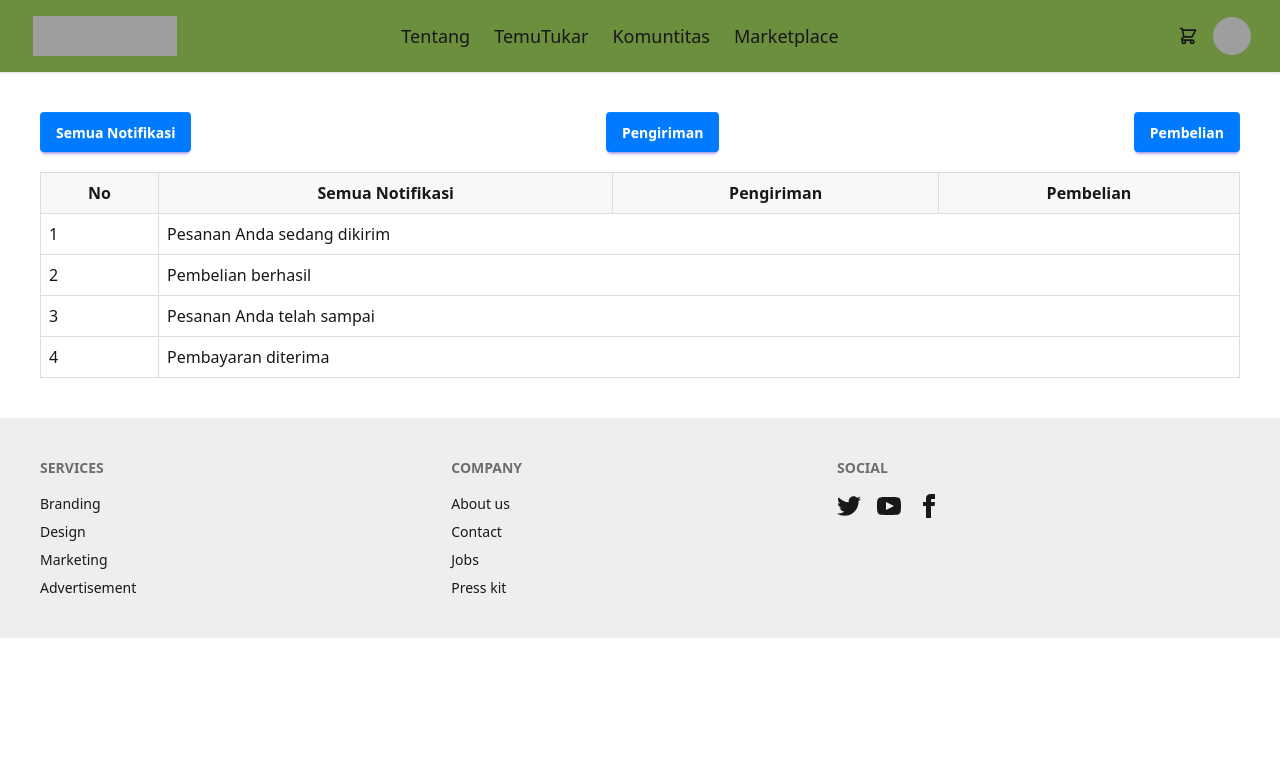
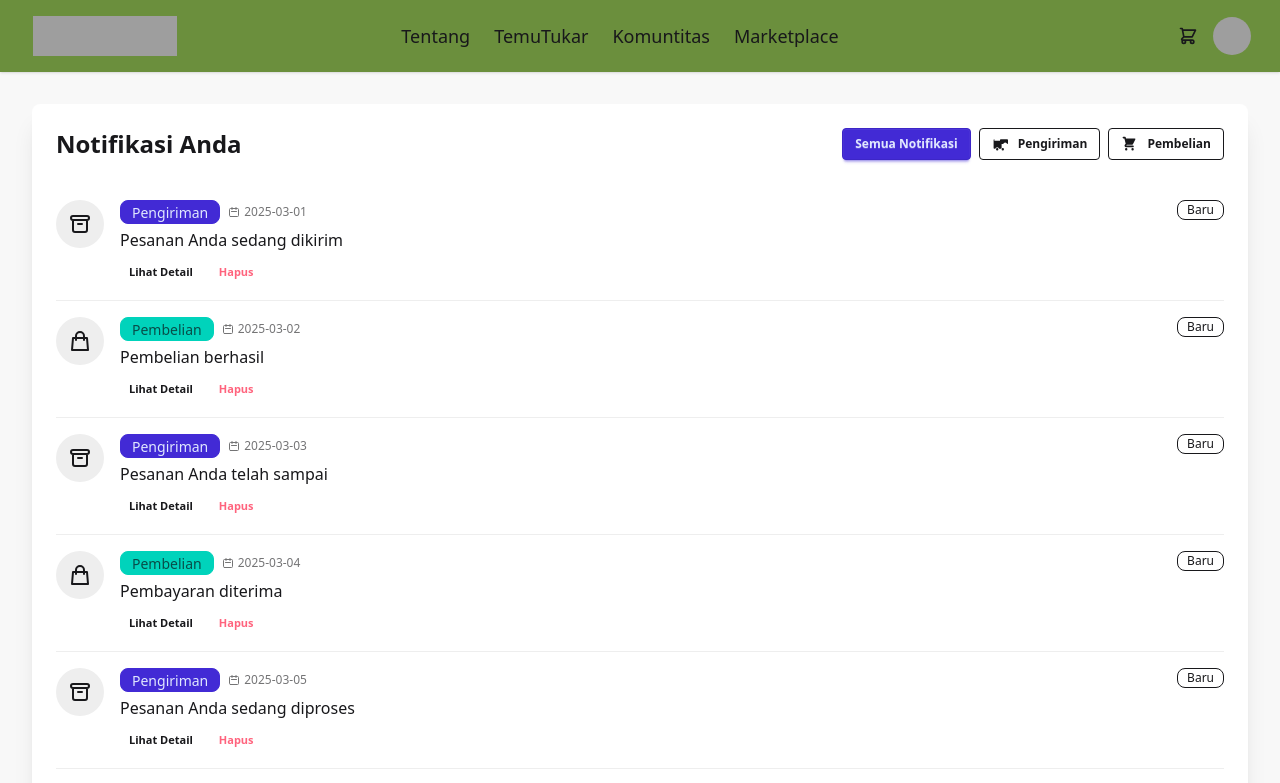
Before and after one commit to mirfan777/rajulang, a SvelteKit app: page /notification in a window 1280 px wide. Shown: the top 783 px of the page. Built offline with nearby package versions, Linux system fonts and the light colour scheme; grey boxes are pictures that could not be loaded.

Commit message:
add cart and fix notification

```diff
--- a/src/routes/notification/+page.svelte
+++ b/src/routes/notification/+page.svelte
@@ -6,7 +6,16 @@
         { id: 2, type: 'Pembelian', message: 'Pembelian berhasil', date: '2025-03-02' },
         { id: 3, type: 'Pengiriman', message: 'Pesanan Anda telah sampai', date: '2025-03-03' },
         { id: 4, type: 'Pembelian', message: 'Pembayaran diterima', date: '2025-03-04' },
-        // Tambahkan data notifikasi lainnya di sini
+        { id: 5, type: 'Pengiriman', message: 'Pesanan Anda sedang diproses', date: '2025-03-05' },
+        { id: 6, type: 'Pembelian', message: 'Pesanan Anda telah dikonfirmasi', date: '2025-03-06' },
+        { id: 7, type: 'Pengiriman', message: 'Pesanan Anda sedang dalam perjalanan', date: '2025-03-07' },
+        { id: 8, type: 'Pembelian', message: 'Pembelian Anda telah diverifikasi', date: '2025-03-08' },
+        { id: 9, type: 'Pengiriman', message: 'Pesanan Anda telah diterima', date: '2025-03-09' },
+        { id: 10, type: 'Pembelian', message: 'Pembayaran Anda telah dikonfirmasi', date: '2025-03-10' },
+        { id: 11, type: 'Pengiriman', message: 'Pesanan Anda sedang dikemas', date: '2025-03-11' },
+        { id: 12, type: 'Pembelian', message: 'Pembelian Anda telah berhasil', date: '2025-03-12' },
+        { id: 13, type: 'Pengiriman', message: 'Pesanan Anda sedang dalam pengiriman', date: '2025-03-13' },
+        { id: 14, type: 'Pembelian', message: 'Pembayaran Anda telah diterima', date: '2025-03-14' }
     ]);
 
     const filterType = writable('Semua Notifikasi');
@@ -18,65 +27,124 @@
     $: filteredNotifications = $notifications.filter(notification =>
         $filterType === 'Semua Notifikasi' || notification.type === $filterType
     );
+
+    // Helper function to get badge color based on notification type
+    function getBadgeColor(type) {
+        return type === 'Pengiriman' ? 'badge-primary' : 'badge-accent';
+    }
 </script>
 
-<main class="container mx-auto p-10">
-    <div class="container flex flex-col gap-5">
-        <div class="flex justify-between items-center">
-            <button on:click={() => setFilter('Semua Notifikasi')} class="btn btn-primary">Semua Notifikasi</button>
-            <button on:click={() => setFilter('Pengiriman')} class="btn btn-primary">Pengiriman</button>
-            <button on:click={() => setFilter('Pembelian')} class="btn btn-primary">Pembelian</button>
+<main class="container mx-auto p-4 md:p-6 lg:p-8 bg-base-200 min-h-screen">
+    <div class="bg-base-100 shadow-xl rounded-box p-6">
+        <!-- Header -->
+        <div class="flex flex-col md:flex-row justify-between items-center mb-6">
+            <h2 class="text-2xl font-bold mb-4 md:mb-0">Notifikasi Anda</h2>
+            <div class="flex gap-2 flex-wrap">
+                <button class="btn btn-sm {$filterType === 'Semua Notifikasi' ? 'btn-primary' : 'btn-outline'}"
+                        on:click={() => setFilter('Semua Notifikasi')}>
+                    Semua Notifikasi
+                </button>
+                <button class="btn btn-sm {$filterType === 'Pengiriman' ? 'btn-primary' : 'btn-outline'}"
+                        on:click={() => setFilter('Pengiriman')}>
+                    <svg xmlns="http://www.w3.org/2000/svg" class="h-4 w-4 mr-1" viewBox="0 0 20 20" fill="currentColor">
+                        <path d="M8 16.5a1.5 1.5 0 11-3 0 1.5 1.5 0 013 0zM15 16.5a1.5 1.5 0 11-3 0 1.5 1.5 0 013 0z" />
+                        <path d="M3 4a1 1 0 00-1 1v10a1 1 0 001 1h1.05a2.5 2.5 0 014.9 0H11a1 1 0 001-1v-5h2.05a2.5 2.5 0 014.9 0H19a1 1 0 001-1v-4a1 1 0 00-1-1h-8a1 1 0 00-1 1v1H3z" />
+                    </svg>
+                    Pengiriman
+                </button>
+                <button class="btn btn-sm {$filterType === 'Pembelian' ? 'btn-primary' : 'btn-outline'}"
+                        on:click={() => setFilter('Pembelian')}>
+                    <svg xmlns="http://www.w3.org/2000/svg" class="h-4 w-4 mr-1" viewBox="0 0 20 20" fill="currentColor">
+                        <path d="M3 1a1 1 0 000 2h1.22l.305 1.222a.997.997 0 00.01.042l1.358 5.43-.893.892C3.74 11.846 4.632 14 6.414 14H15a1 1 0 000-2H6.414l1-1H14a1 1 0 00.894-.553l3-6A1 1 0 0017 3H6.28l-.31-1.243A1 1 0 005 1H3z" />
+                        <path d="M16 16.5a1.5 1.5 0 11-3 0 1.5 1.5 0 013 0zM6.5 18a1.5 1.5 0 100-3 1.5 1.5 0 000 3z" />
+                    </svg>
+                    Pembelian
+                </button>
+            </div>
         </div>
-        <table class="table-auto w-full">
-            <thead>
-                <tr>
-                    <th class="px-4 py-2">No</th>
-                    <th class="px-4 py-2">Semua Notifikasi</th>
-                    <th class="px-4 py-2">Pengiriman</th>
-                    <th class="px-4 py-2">Pembelian</th>
-                </tr>
-            </thead>
-            <tbody>
-                {#each filteredNotifications as notification, index}
-                    <tr>
-                        <td class="border px-4 py-2">{index + 1}</td>
-                        <td class="border px-4 py-2" colspan="3">{notification.message}</td>
-                    </tr>
+
+        <!-- Counter -->
+        <!-- <div class="mb-4">
+            <div class="stats bg-base-200 shadow">
+                <div class="stat">
+                    <div class="stat-title">Total Notifikasi</div>
+                    <div class="stat-value text-primary">{filteredNotifications.length}</div>
+                    <div class="stat-desc">{$filterType}</div>
+                </div>
+            </div>
+        </div> -->
+
+        <!-- Notifications List -->
+        {#if filteredNotifications.length === 0}
+            <div class="alert alert-info shadow-lg">
+                <div>
+                    <svg xmlns="http://www.w3.org/2000/svg" fill="none" viewBox="0 0 24 24" class="stroke-current flex-shrink-0 w-6 h-6">
+                        <path stroke-linecap="round" stroke-linejoin="round" stroke-width="2" d="M13 16h-1v-4h-1m1-4h.01M21 12a9 9 0 11-18 0 9 9 0 0118 0z"></path>
+                    </svg>
+                    <span>Tidak ada notifikasi untuk ditampilkan.</span>
+                </div>
+            </div>
+        {:else}
+            <div class="divide-y divide-base-300">
+                {#each filteredNotifications as notification}
+                    <div class="py-4 hover:bg-base-200 transition-all duration-200">
+                        <div class="flex items-start justify-between">
+                            <div class="flex items-start space-x-4">
+                                <!-- Icon based on notification type -->
+                                <div class="avatar placeholder">
+                                    <div class="bg-base-300 text-base-content rounded-full w-12 h-12 flex items-center justify-center">
+                                        {#if notification.type === 'Pengiriman'}
+                                            <svg xmlns="http://www.w3.org/2000/svg" class="h-6 w-6" fill="none" viewBox="0 0 24 24" stroke="currentColor">
+                                                <path stroke-linecap="round" stroke-linejoin="round" stroke-width="2" d="M5 8h14M5 8a2 2 0 110-4h14a2 2 0 110 4M5 8v10a2 2 0 002 2h10a2 2 0 002-2V8m-9 4h4" />
+                                            </svg>
+                                        {:else}
+                                            <svg xmlns="http://www.w3.org/2000/svg" class="h-6 w-6" fill="none" viewBox="0 0 24 24" stroke="currentColor">
+                                                <path stroke-linecap="round" stroke-linejoin="round" stroke-width="2" d="M16 11V7a4 4 0 00-8 0v4M5 9h14l1 12H4L5 9z" />
+                                            </svg>
+                                        {/if}
+                                    </div>
+                                </div>
+
+                                <!-- Content -->
+                                <div class="flex-1">
+                                    <div class="flex items-center">
+                                        <span class="badge {getBadgeColor(notification.type)} mr-2">
+                                            {notification.type}
+                                        </span>
+                                        <span class="text-xs text-base-content opacity-60 flex items-center">
+                                            <svg xmlns="http://www.w3.org/2000/svg" class="h-3 w-3 mr-1" fill="none" viewBox="0 0 24 24" stroke="currentColor">
+                                                <path stroke-linecap="round" stroke-linejoin="round" stroke-width="2" d="M8 7V3m8 4V3m-9 8h10M5 21h14a2 2 0 002-2V7a2 2 0 00-2-2H5a2 2 0 00-2 2v12a2 2 0 002 2z" />
+                                            </svg>
+                                            {notification.date}
+                                        </span>
+                                    </div>
+                                    <h3 class="font-medium text-base-content mt-1">{notification.message}</h3>
+                                    <div class="mt-2 flex space-x-2">
+                                        <button class="btn btn-xs btn-ghost">Lihat Detail</button>
+                                        <button class="btn btn-xs btn-ghost text-error">Hapus</button>
+                                    </div>
+                                </div>
+                            </div>
+
+                            <!-- Status indicator -->
+                            <div class="flex flex-col items-end">
+                                <div class="badge badge-sm badge-outline">Baru</div>
+                            </div>
+                        </div>
+                    </div>
                 {/each}
-            </tbody>
-        </table>
+            </div>
+
+            <!-- Pagination -->
+            <div class="flex justify-center mt-8">
+                <div class="btn-group">
+                    <button class="btn btn-sm">«</button>
+                    <button class="btn btn-sm btn-active">1</button>
+                    <button class="btn btn-sm">2</button>
+                    <button class="btn btn-sm">3</button>
+                    <button class="btn btn-sm">»</button>
+                </div>
+            </div>
+        {/if}
     </div>
 </main>
-
-<style>
-    .btn {
-        padding: 0.5rem 1rem;
-        border: none;
-        background-color: #007bff;
-        color: white;
-        cursor: pointer;
-        border-radius: 0.25rem;
-    }
-
-    .btn-primary {
-        background-color: #007bff;
-    }
-
-    .btn-primary:hover {
-        background-color: #0056b3;
-    }
-
-    .table-auto {
-        width: 100%;
-        border-collapse: collapse;
-    }
-
-    .table-auto th, .table-auto td {
-        border: 1px solid #ddd;
-        padding: 0.5rem;
-    }
-
-    .table-auto th {
-        background-color: #f8f8f8;
-    }
-</style>
```
